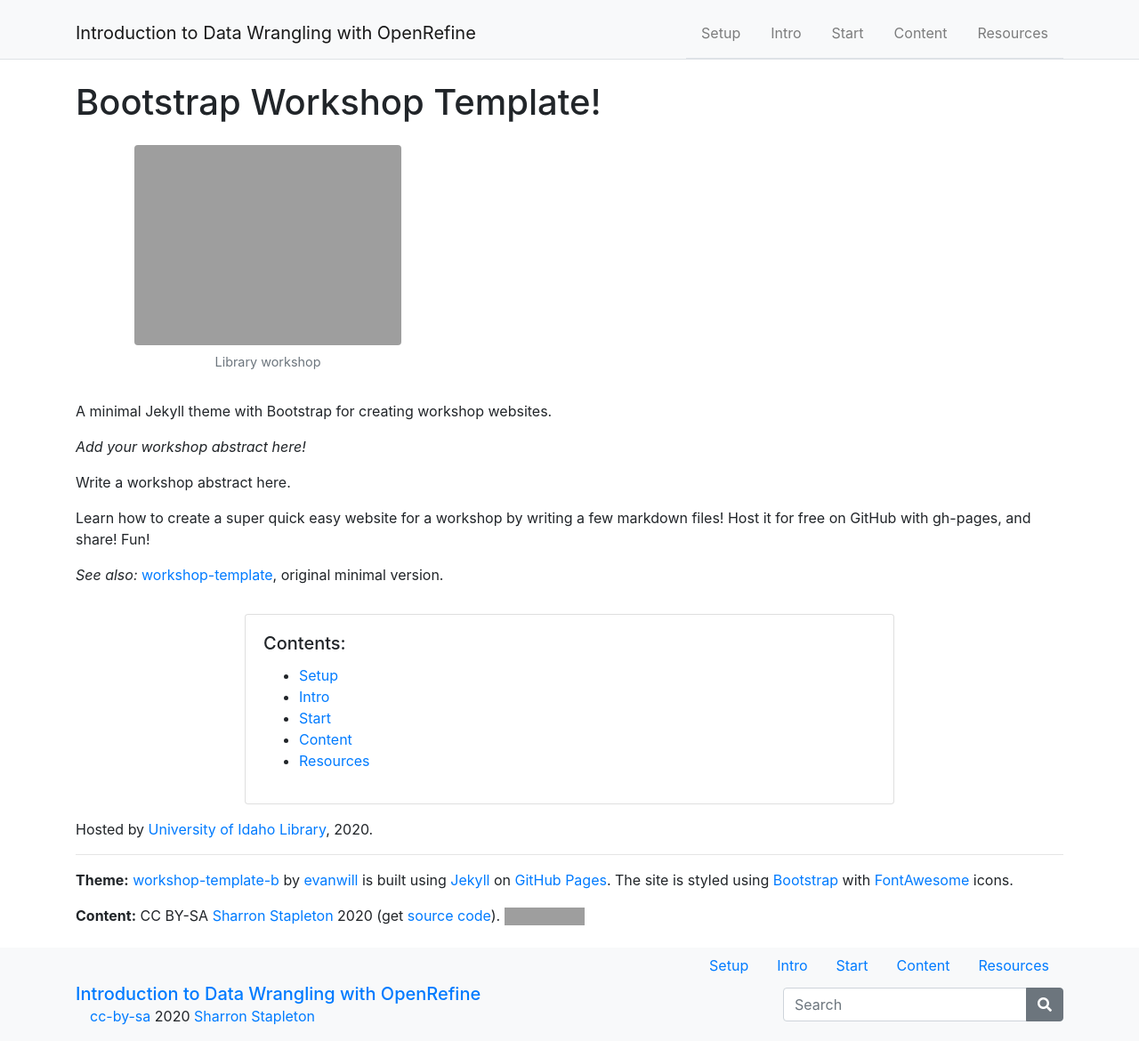
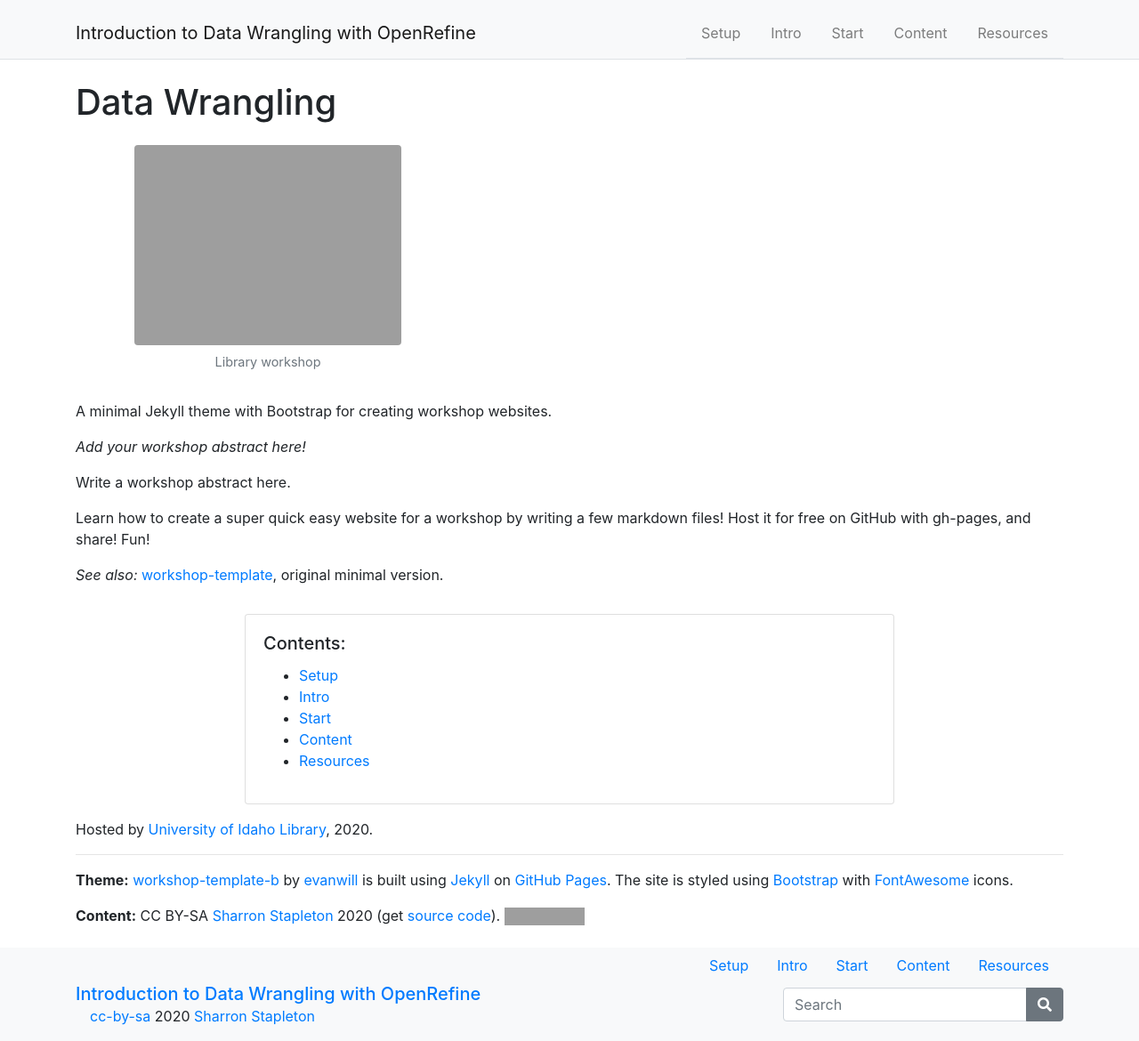
Before and after one commit to GULibrarySandbox/intro-data-wrangle, a Jekyll site: the page built from index.md, in a window 1280 px wide. Shown: the whole page at 89% size. Built offline with Jekyll 4.4.1, drawn with Linux system fonts in a browser that asks for light colours; nearby versions of some CDN libraries; library files that are not in the unit come from our copies; grey boxes are pictures that could not be loaded.

Commit message:
Update index.md

```diff
--- a/index.md
+++ b/index.md
@@ -3,7 +3,7 @@ title: Home
 layout: default
 ---
 
-# Bootstrap Workshop Template!
+# Data Wrangling
 
 {% include figure.html img="uidaho-workshop.jpg" alt="intro image here" caption="Library workshop" width="75%" %}
 
```
